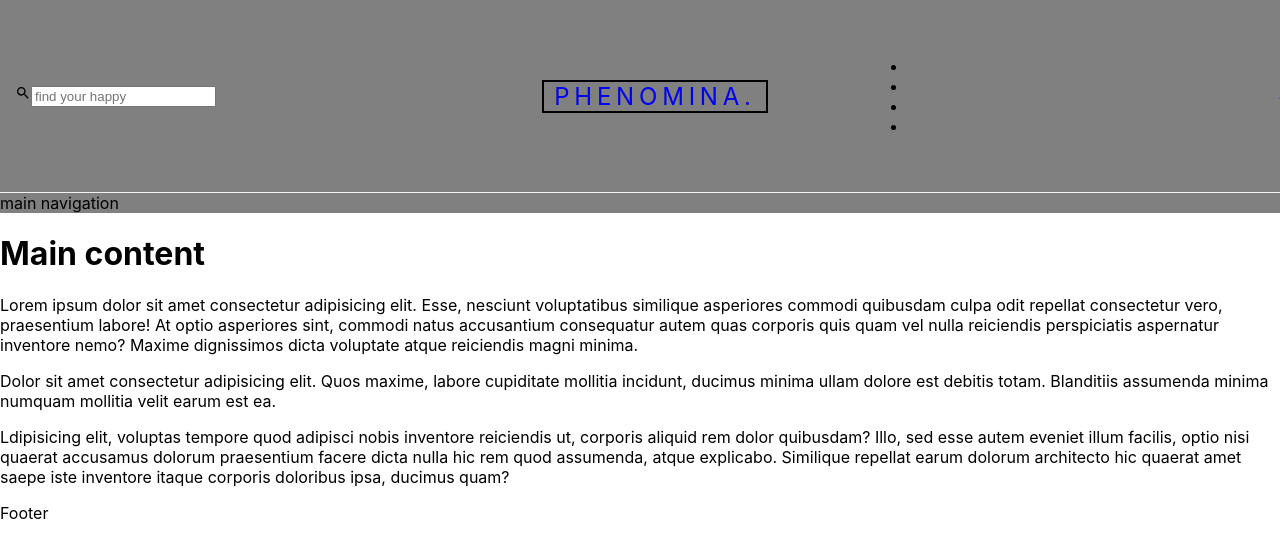
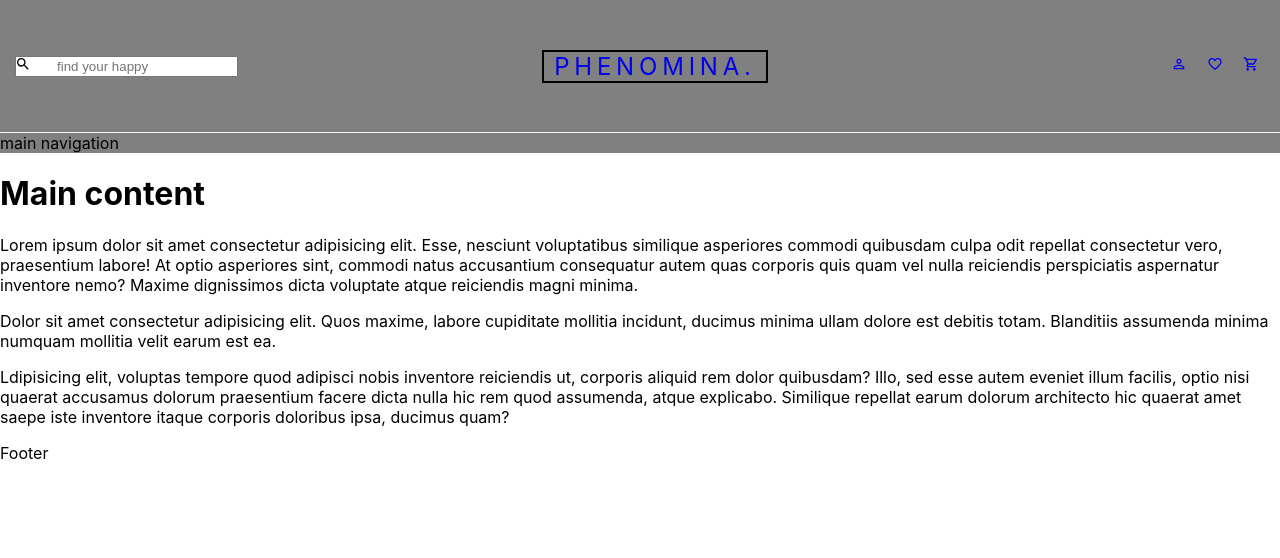
Before and after one commit to lisawagner/ecommerce-phenominav, a React (Create React App) app: page / in a window 1280 px wide. Shown: the top 558 px of the page. Built offline with nearby package versions, Linux system fonts and the light colour scheme.

Commit message:
navbar update

```diff
--- a/src/components/Navbar/Navbar.jsx
+++ b/src/components/Navbar/Navbar.jsx
@@ -20,7 +20,7 @@ const Navbar = () => {
           <div className="top-nav-row">
             <div className="search-col">
               <form action="" className='top-search'>
-                <span><MdSearch /></span>
+                <span className='icon icon-search2' ><MdSearch /></span>
                 <input type="text" className='search-form-control' placeholder="find your happy" />
               </form>
             </div>
@@ -49,7 +49,7 @@ const Navbar = () => {
                     </Link>
                   </li>
                   <li>
-                    <Link to='/' className='toggle-menu'>
+                    <Link to='/' className='toggle-menu d-none'>
                       <MdOutlineMenu />
                     </Link>
                   </li>
--- a/src/components/Navbar/navbar.css
+++ b/src/components/Navbar/navbar.css
@@ -33,10 +33,23 @@
   text-align: left;
 }
 
-.top-search{
+.top-search {
   position: relative;
   display: block;
   margin-top: 0em;
+}
+.top-search .icon {
+  position: absolute;
+  left: 0;
+  top: 50%;
+  transform: translateY(-50%);
+}
+.top-search input {
+  padding-left: 40px;
+  transition: .3s all ease-in-out;
+}
+.top-search input:focus, .top-search input:active {
+  padding-left: 25px;
 }
 
 .brand-col {
@@ -58,13 +71,36 @@
   padding-left: 10px;
 }
 .icon-links-col {
-  text-align: right;
+  /* text-align: right; */
+
+  /* position: relative;
+  width: 100%;
+  min-height: 1px;
+  padding-right: 15px;
+  padding-left: 15px; */
 }
 
 .top-nav-icons {
-  display: block;
+  /* display: block; */
   text-align: right;
+  margin-right: 1rem;
 }
+
+.top-nav-icons ul, .top-nav-icons ul li {
+  /* padding: 0; */
+  /* margin: 0; */
+  list-style: none;
+  /* color: teal */
+}
+
+.top-nav-icons ul li {
+  display: inline-block;
+}
+
+.top-nav-icons ul li a {
+  margin-right: 20px;
+}
+
 
 @media (min-width: 768px) {
   .top-nav {
@@ -86,6 +122,9 @@
     flex: 0 0 33.33333%;
     max-width: 33.33333%;
   }
+  .icon-links-col .d-none {
+    display: none;
+  }
 }
 
 
```
